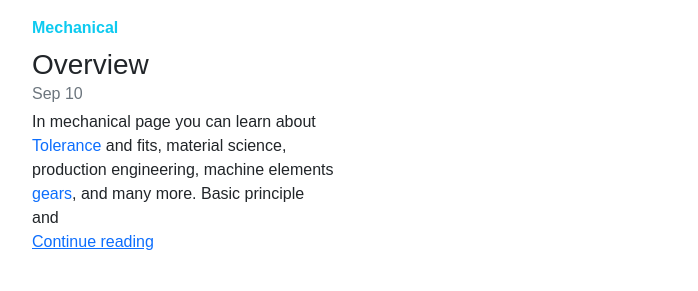
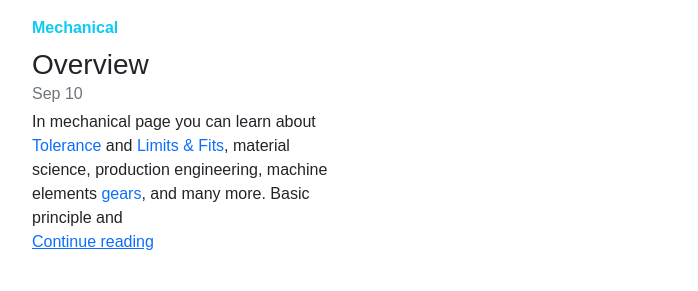
Before and after one commit to sachin575/EngineerPoint, a plain HTML site: page index.html in a window 1280 px wide. Shown: the part 656-947 px from the top of the page, 582-1280 px from the left. Drawn offline with nearby package versions, Linux system fonts and the light colour scheme; a web font is replaced by a local one.

Commit message:
Update index.html

```diff
--- a/index.html
+++ b/index.html
@@ -80,7 +80,7 @@
                 <strong class="d-inline-block mb-2 text-info">Mechanical</strong>
                 <h3 class="mb-0">Overview</h3>
                 <div class="mb-1 text-muted">Sep 10</div>
-                <p class="mb-auto">In mechanical page you can learn about <a class="text-decoration-none" href="/tolerance.html">Tolerance</a> and fits, material science, production engineering, machine elements <a class="text-decoration-none" href="/gears.html">gears</a>, and many more. Basic principle and </p>
+                <p class="mb-auto">In mechanical page you can learn about <a class="text-decoration-none" href="/tolerance.html">Tolerance</a> and <a class="text-decoration-none" href="/fits.html">Limits & Fits</a>, material science, production engineering, machine elements <a class="text-decoration-none" href="/gears.html">gears</a>, and many more. Basic principle and </p>
                 <a href="mechanical.html" class="stretched-link">Continue reading</a>
             </div>
         </div>
```
